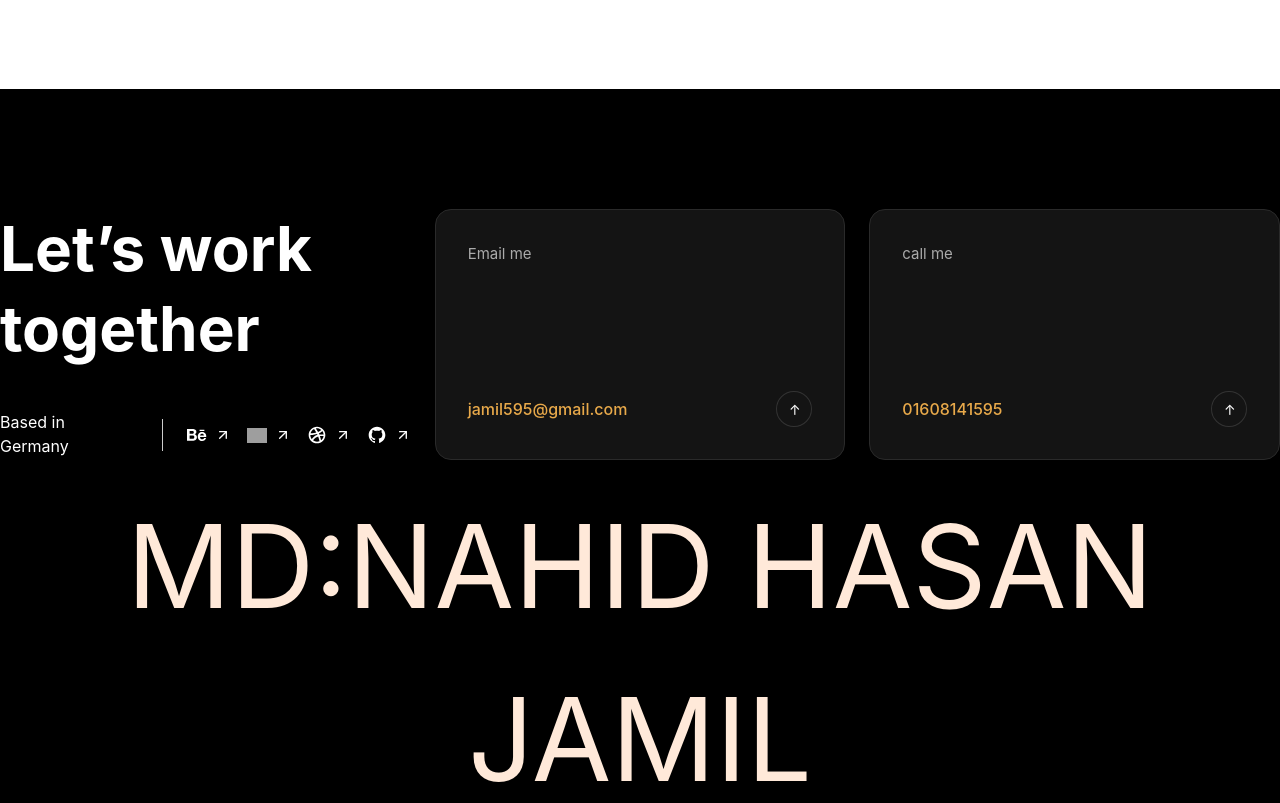
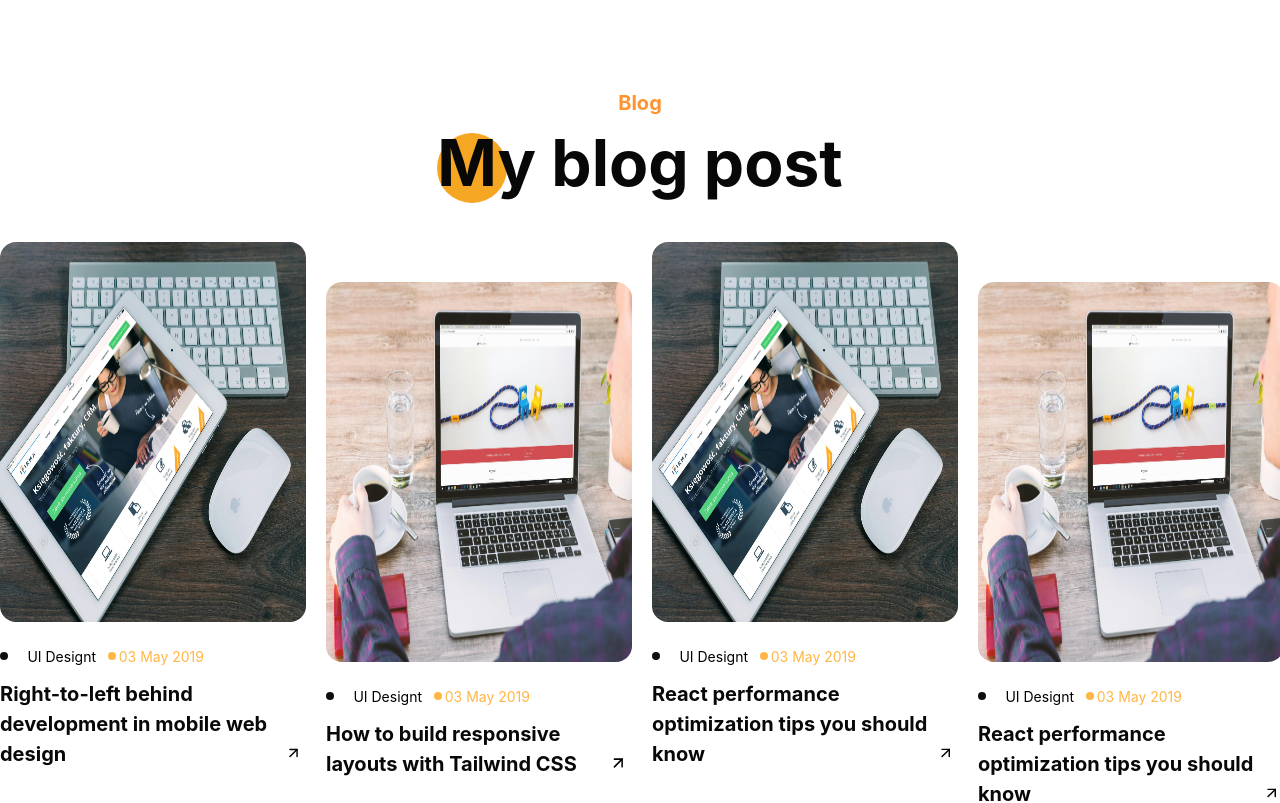
Before and after one commit to Jamil-coder360/Personal_Portfolio, a React (Vite) app: page / in a window 1280 px wide. Shown: the part 4080-4883 px from the top of the page. Built offline with nearby package versions, Linux system fonts and the light colour scheme; grey boxes are pictures that could not be loaded.

Commit message:
Blog and blogCard add

```diff
--- a/package.json
+++ b/package.json
@@ -16,7 +16,8 @@
     "react-dom": "^19.2.4",
     "react-redux": "^9.2.0",
     "react-router": "^7.13.1",
-    "tailwindcss": "^4.2.2"
+    "tailwindcss": "^4.2.2",
+    "uuid": "^13.0.0"
   },
   "devDependencies": {
     "@eslint/js": "^9.39.4",
--- /dev/null
+++ b/src/Data.js
@@ -0,0 +1,35 @@
+import { v4 as uuidv4 } from 'uuid';
+
+import blog1 from "./assets/port-1.jpg";
+import blog2 from "./assets/port-2.jpg";
+
+export const blogData = [
+  {
+    id: uuidv4(),
+    image: blog1,
+    title: "Right-to-left behind development in mobile web design",
+    category: "UI Design",
+    date: "03 May 2019",
+  },
+  {
+    id: uuidv4(),
+    image: blog2,
+    title: "How to build responsive layouts with Tailwind CSS",
+    category: "Frontend",
+    date: "10 June 2020",
+  },
+  {
+    id: uuidv4(),
+    image: blog1,
+    title: "React performance optimization tips you should know",
+    category: "React",
+    date: "15 July 2021",
+  },
+  {
+    id: uuidv4(),
+    image: blog2,
+    title: "React performance optimization tips you should know",
+    category: "React",
+    date: "15 July 2021",
+  },
+];
--- /dev/null
+++ b/src/components/Blog.jsx
@@ -0,0 +1,41 @@
+import React from "react";
+import Section from "./Section/Section";
+import Container from "./Section/Container";
+import SectionHeading from "./Section/SectionHeading";
+import BlogCard from "./BlogCard";
+import { blogData } from "../Data";
+
+const Blog = () => {
+  return (
+    <Section>
+      <Container>
+        <div>
+          <div className="pb-10">
+            <SectionHeading
+              className="flex flex-col items-center"
+              title="My blog post"
+              subtitle="Blog"
+            />
+          </div>
+          <div className="grid grid-cols-4 gap-6">
+            {blogData.map((item, index) => (
+              <div
+                key={item.id}
+                className={`${index % 2 !== 0 ? "mt-10" : ""}`}
+              >
+                <BlogCard
+                  image={item.image}
+                  title={item.title}
+                  category={item.category}
+                  date={item.date}
+                />
+              </div>
+            ))}
+          </div>
+        </div>
+      </Container>
+    </Section>
+  );
+};
+
+export default Blog;
--- /dev/null
+++ b/src/components/BlogCard.jsx
@@ -0,0 +1,28 @@
+import { ArrowUpRight } from "lucide-react";
+import React from "react";
+
+const BlogCard = ({ image ,title="Right-lo-left behind development in mobile web design" }) => {
+  return (
+    <div className="max-w-76.5  hover:-translate-y-3.5 duration-300">
+      <div className="w-76.5 h-95">
+        <img src={image} alt="image" className="rounded-2xl w-full h-full"/>
+      </div>
+      <div className="flex  items-center gap-3 w-51 pt-6 pb-3">
+        <div className="flex items-center justify-between w-full">
+          <div className="w-2 h-2 bg-[#100f0f] rounded-full"></div>
+          <p className=" text-[14px] leding-[20px] font-normal">UI Designt</p>
+        </div>
+        <div className="flex items-center justify-between w-full">
+          <div className="w-2 h-2 bg-[#FFB646] rounded-full"></div>
+          <p className="text-[#FFB646] text-[14px] leding-[20px] font-normal">03 May 2019</p>
+        </div>
+      </div>
+         <div className="flex items-end justify-between w-full">
+          <h3 className="text-[20px] font-bold text-[#080808]  ">{title}</h3>
+          <ArrowUpRight size={32} />
+        </div>
+    </div>
+  );
+};
+
+export default BlogCard;
--- a/src/pages/Homepage.jsx
+++ b/src/pages/Homepage.jsx
@@ -4,6 +4,7 @@ import Service from '../components/service/Service'
 import Resume from '../components/Resume'
 import Portfolio from '../components/Portfolio'
 import Testimonial from '../components/Testimonial'
+import Blog from '../components/Blog'
 
 const Homepage = () => {
     return(
@@ -13,6 +14,7 @@ const Homepage = () => {
         <Resume />
         <Portfolio />
         <Testimonial />
+        <Blog />
         </>
     )
 }
```
Also changed, not shown: 1 other file (tests, documents, lock files or other folders).
